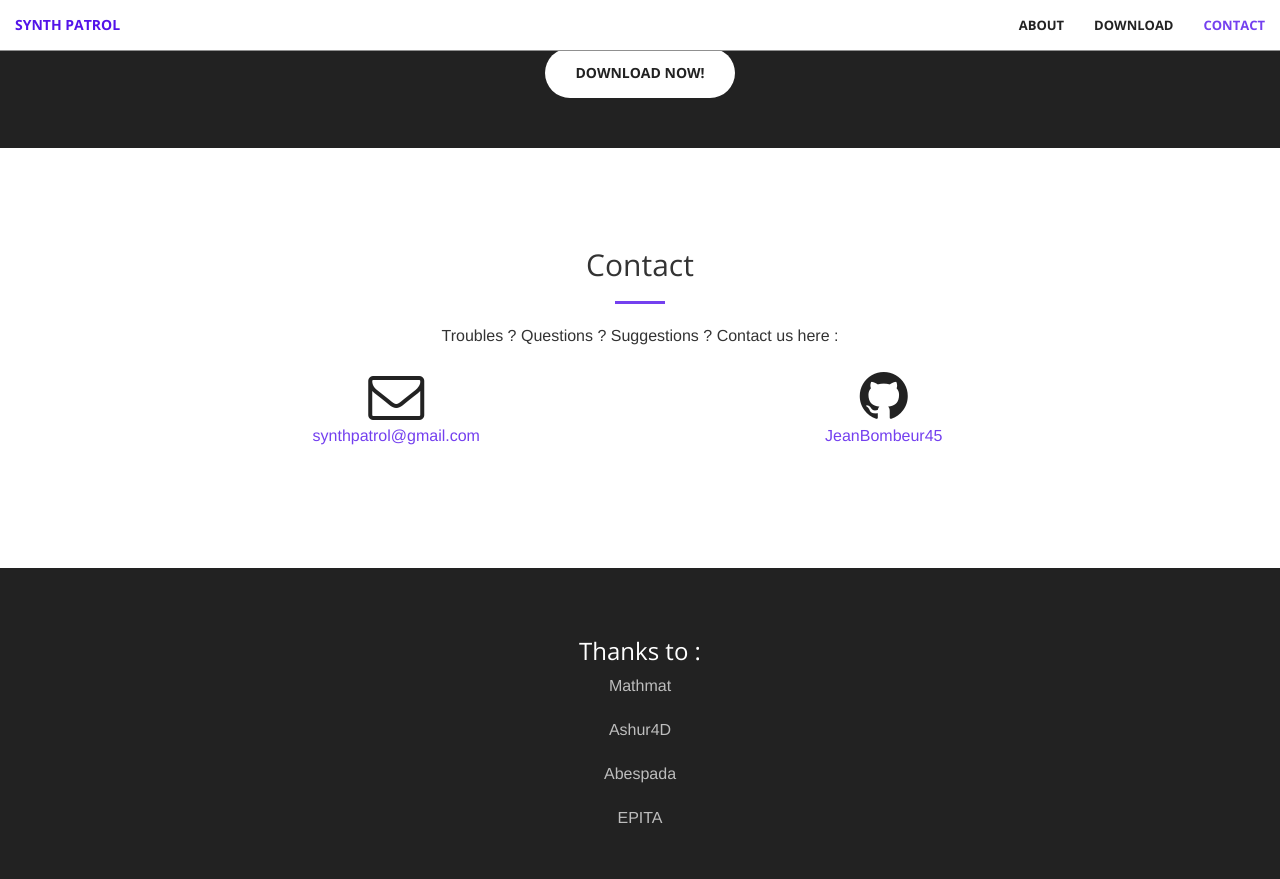
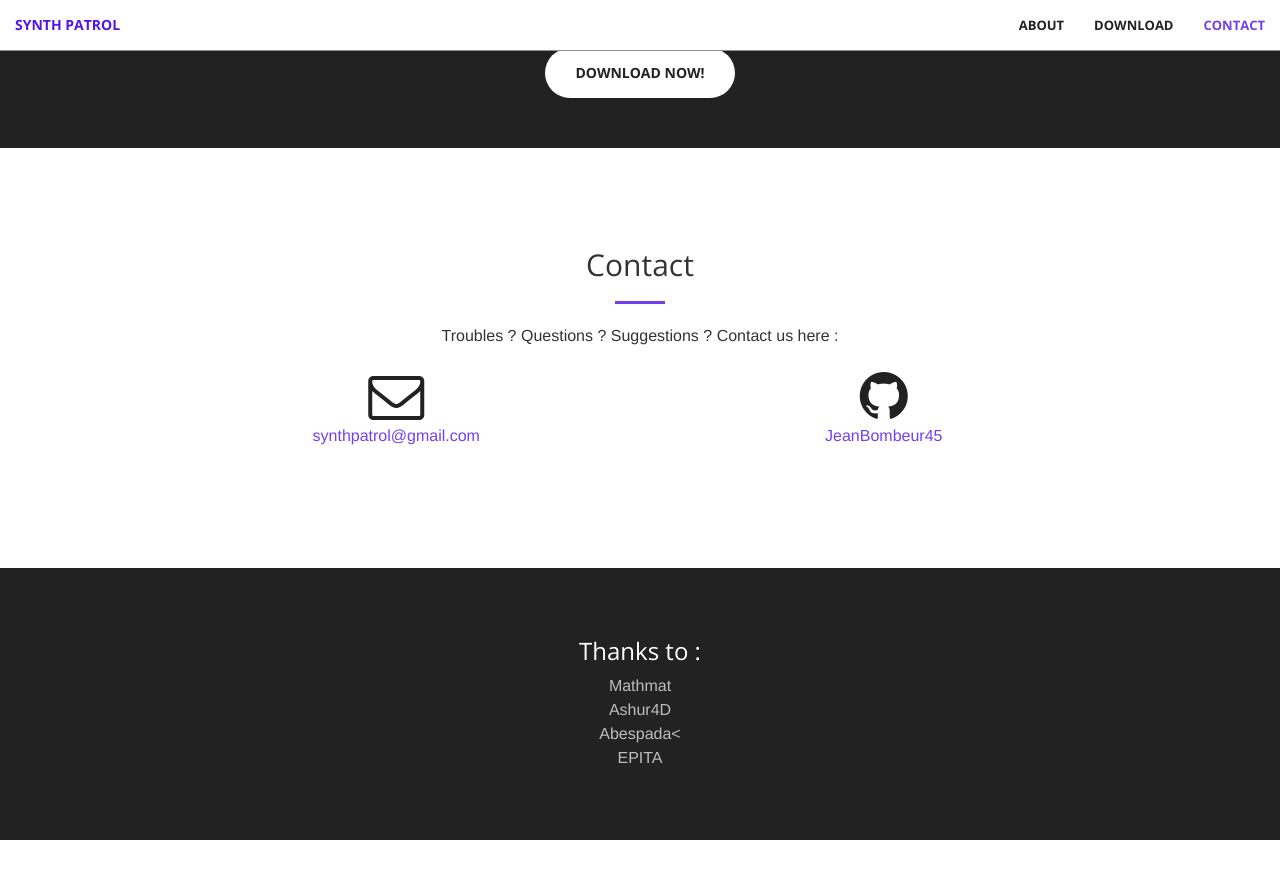
Before and after one commit to JeanBombeur45/Synth-Patrol, a Jekyll site: the page built from index.html, in a window 1280 px wide and 900 px high, scrolled down 1290 px. Shown: the top 879 px of the window. Built offline with Jekyll 4.4.1, drawn with Linux system fonts in a browser that asks for light colours; after the commit the page ends 2130 px from its top, so only the background shows below that.

Commit message:
updateted credits

```diff
--- a/_includes/credits.html
+++ b/_includes/credits.html
@@ -2,10 +2,10 @@
       <div class="container text-center">
           <div class="call-to-action" id="credits">
               <h3>Thanks to :</h3>
-              <p class="text-faded">Mathmat</p>
-			  <p class="text-faded">Ashur4D</p>
-			  <p class="text-faded">Abespada</p>
-			  <p class="text-faded">EPITA</p>
+              <p class="text-faded">Mathmat
+			  <br>Ashur4D
+			  <br>Abespada<
+			  <br>EPITA</p>
           </div>
       </div>
   </aside>
```
